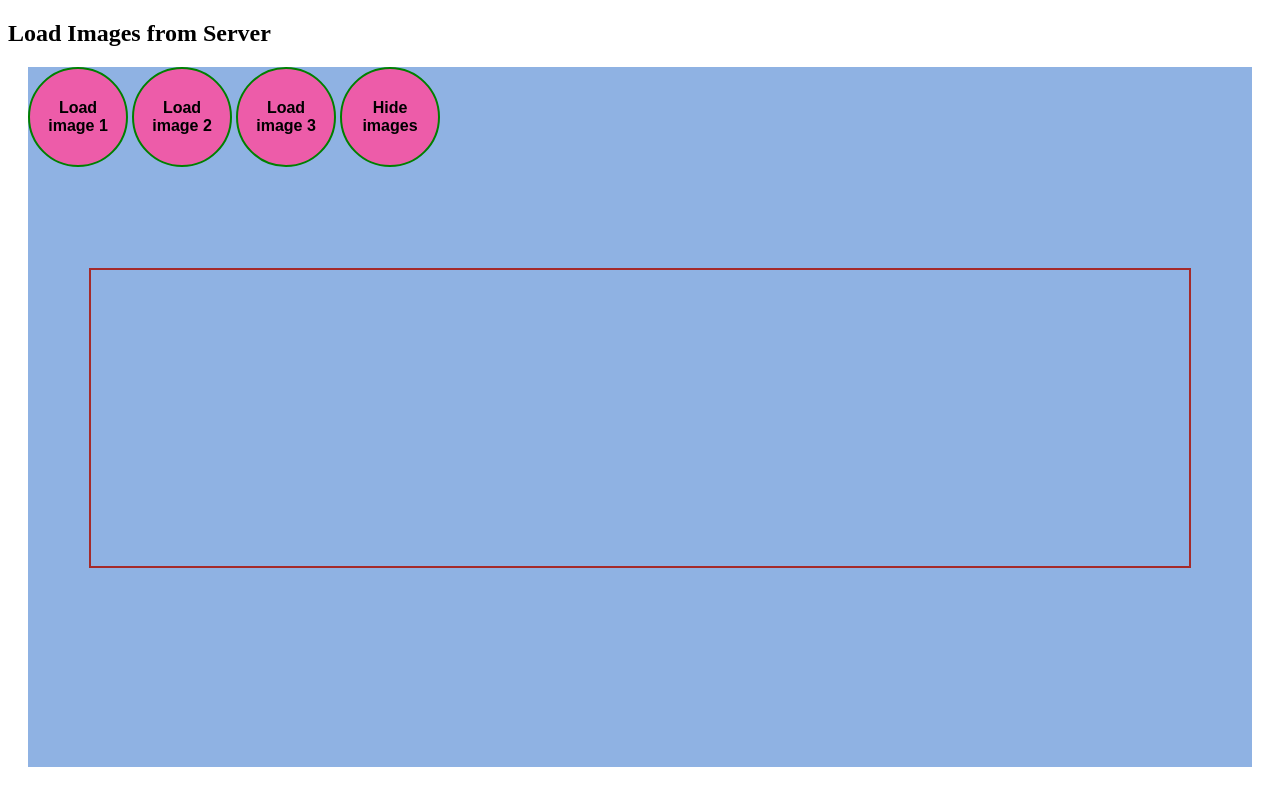
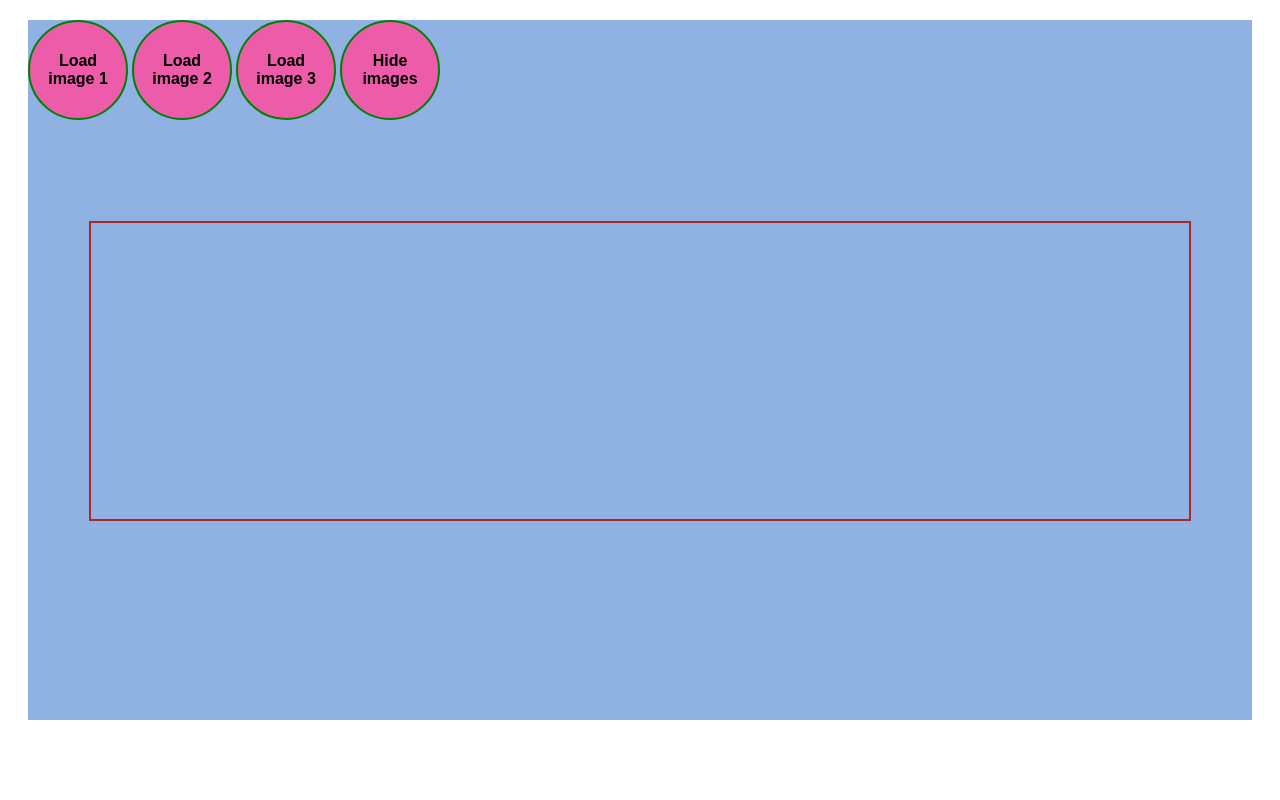
Before and after one commit to DrNaeemOdat/FinalSummer2022, a plain HTML site: page index.html in a window 1280 px wide. Drawn offline with Linux system fonts and the light colour scheme.

Commit message:
Update index.html

```diff
--- a/index.html
+++ b/index.html
@@ -1,12 +1,12 @@
 <!DOCTYPE html>
 <html>
 <head>
-  <title>Final Exam</title>
+  <title></title>
   <link rel="stylesheet" href="css/styles.css">
   <script src="js/scripts.js"></script>
 </head>
 <body>
-  <h2>Load Images from Server</h2>
+  <h2></h2>
   <div class="container">
     <button class="btn1">
       Load image 1
```
